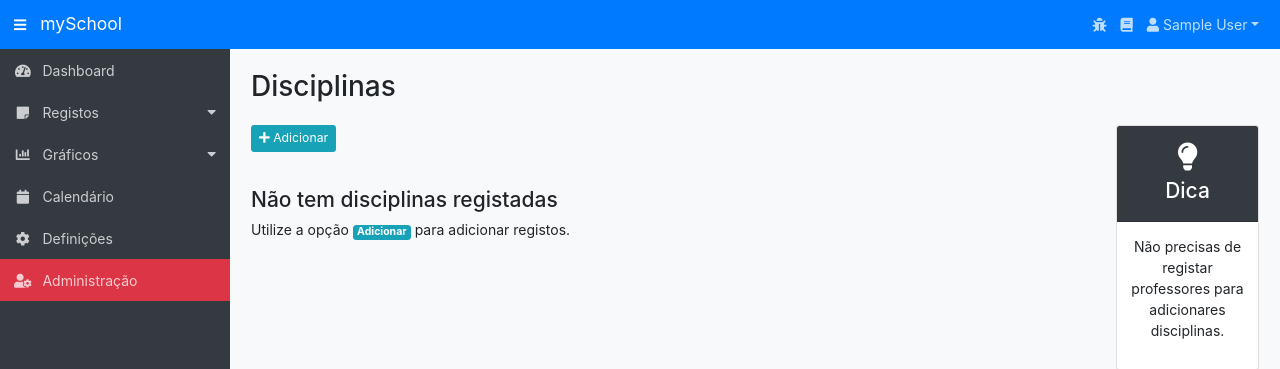
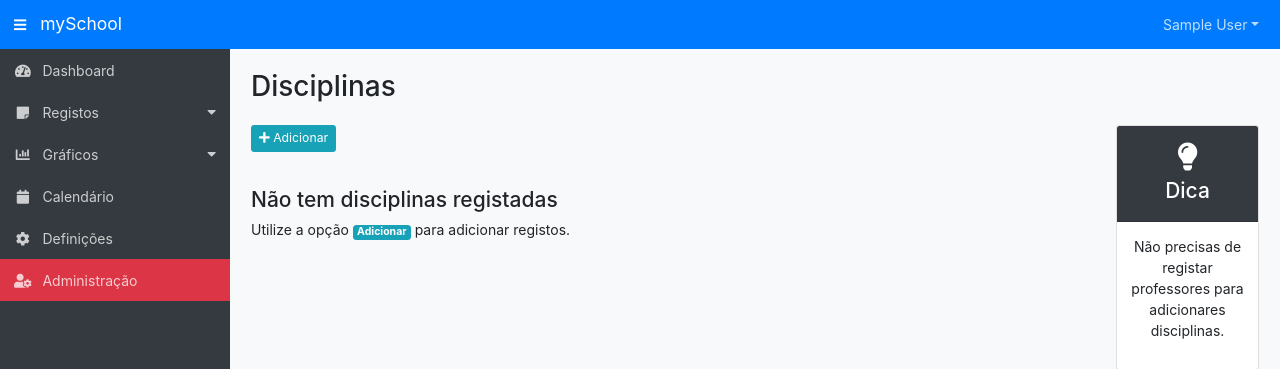
Before and after one commit to myschool-app/mySchool, a Django app: page /app/disciplinas/ in a window 1280 px wide. Shown: the top 369 px of the page. Run offline with Django 3.2, Linux system fonts and the light colour scheme; the visitor is signed in with stand-in values (Sample User, id 1); data that the repository does not hold is empty; some libraries are stand-ins or nearby versions.

Commit message:
Removidos atalhos para a documentação e bugs da navbar

```diff
--- a/myschool/myschool_app/templates/myschool_app/app/partials/_navbar.html
+++ b/myschool/myschool_app/templates/myschool_app/app/partials/_navbar.html
@@ -6,22 +6,14 @@
 
   <div class="navbar-collapse collapse">
     <ul class="navbar-nav ml-auto">
-      <li class="nav-item">
-        <a href="https://github.com/myschool-app/mySchool/issues" class="nav-link" data-toggle="tooltip"
-           data-placement="bottom" title="{% trans 'Reportar um erro' %}"><i class="fa fa-bug"></i></a>
-      </li>
-      <li class="nav-item">
-        <a href="https://docs.myschool-app.tk" target="_blank" class="nav-link" data-toggle="tooltip"
-           data-placement="bottom" title="{% trans 'Documentação' %}"
-        ><i class="fa fa-book"></i
-        ></a>
-      </li>
       <li class="nav-item dropdown">
-        <a href="#" id="dd_user" class="nav-link dropdown-toggle" data-toggle="dropdown"><i
-          class="fa fa-user"></i> {{ user.first_name|capfirst }} {{ user.last_name|capfirst }}</a>
+        <a href="#" id="dd_user" class="nav-link dropdown-toggle"
+           data-toggle="dropdown">{{ user.first_name|capfirst }} {{ user.last_name|capfirst }}</a>
         <div class="dropdown-menu dropdown-menu-right" aria-labelledby="dd_user">
-          <a href="{% url 'app-perfil' %}" class="dropdown-item">{% trans 'Perfil' %}</a>
-          <a href="{% url 'app-logout' %}" class="dropdown-item">{% trans 'Sair' %}</a>
+          <a href="{% url 'app-perfil' %}" class="dropdown-item"><i
+            class="fas fa-address-card mr-2"></i>{% trans 'Perfil' %}</a>
+          <a href="{% url 'app-logout' %}" class="dropdown-item"><i
+            class="fas fa-sign-out-alt mr-2"></i>{% trans 'Sair' %}</a>
         </div>
       </li>
     </ul>
```
